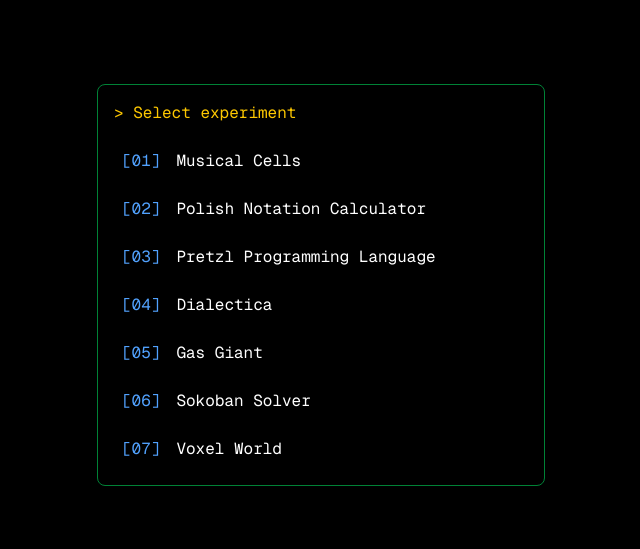
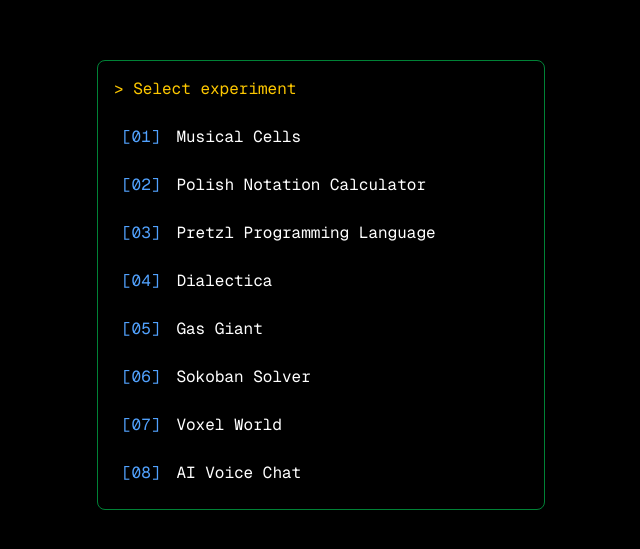
Before and after one commit to akuzi/vibes, a Next.js app: page / in a window 1280 px wide. Shown: the part 115-664 px from the top of the page, without its empty margins (319-959 px from the left). Built offline with nearby package versions, Linux system fonts and the light colour scheme.

Commit message:
New voice chat

```diff
--- a/package.json
+++ b/package.json
@@ -4,7 +4,7 @@
   "private": true,
   "scripts": {
     "dev": "next dev --turbopack",
-    "build": "next build",
+    "build": "npm run lint && next build",
     "start": "next start",
     "lint": "next lint"
   },
--- a/src/app/page.tsx
+++ b/src/app/page.tsx
@@ -13,7 +13,8 @@ export default function Home() {
     dialectica: "Dialectica analyzes the pros and cons of a statement. Explore multiple perspectives on complex topics with AI-powered argument analysis.",
     gasgiant: "Create and customize a 3d gas giant planet. Customize the planet's atmosphere, surface, and more.",
     voxel: "Fly around a 3D voxel world of Australia generated from real elevation data. Explore the landscape based on actual topography.",
-    sokoban: "A Sokoban puzzle game. Push boxes to goals using arrow keys or WASD. Complete levels by getting all boxes to their targets."
+    sokoban: "A Sokoban puzzle game. Push boxes to goals using arrow keys or WASD. Complete levels by getting all boxes to their targets.",
+    'voice-chat': "Talk to OpenAI using your voice. Speak naturally, get AI responses, and hear them read back to you using text-to-speech."
   };
 
   return (
@@ -99,6 +100,17 @@ export default function Home() {
                             <span className="text-white ml-4">Voxel World</span>
                         </p>
                     </Link>
+                    <Link
+                        href="/experiments/voice-chat"
+                        className="hover:bg-green-900 p-2 rounded"
+                        onMouseEnter={() => setHoveredExperiment('voice-chat')}
+                        onMouseLeave={() => setHoveredExperiment(null)}
+                    >
+                        <p>
+                            <span className="text-blue-400">[08]</span>
+                            <span className="text-white ml-4">AI Voice Chat</span>
+                        </p>
+                    </Link>
                 </div>
             </div>
         </div>
```
